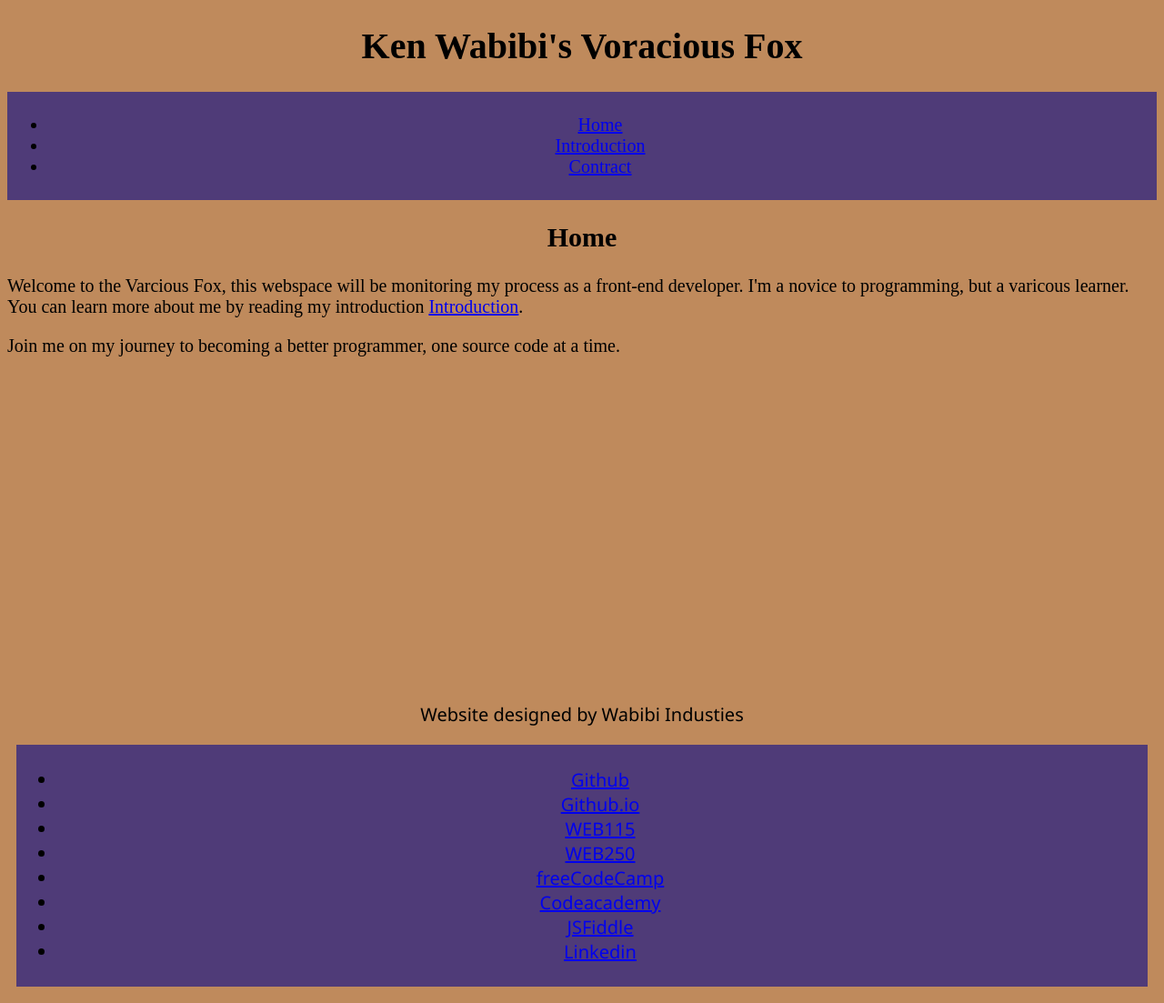
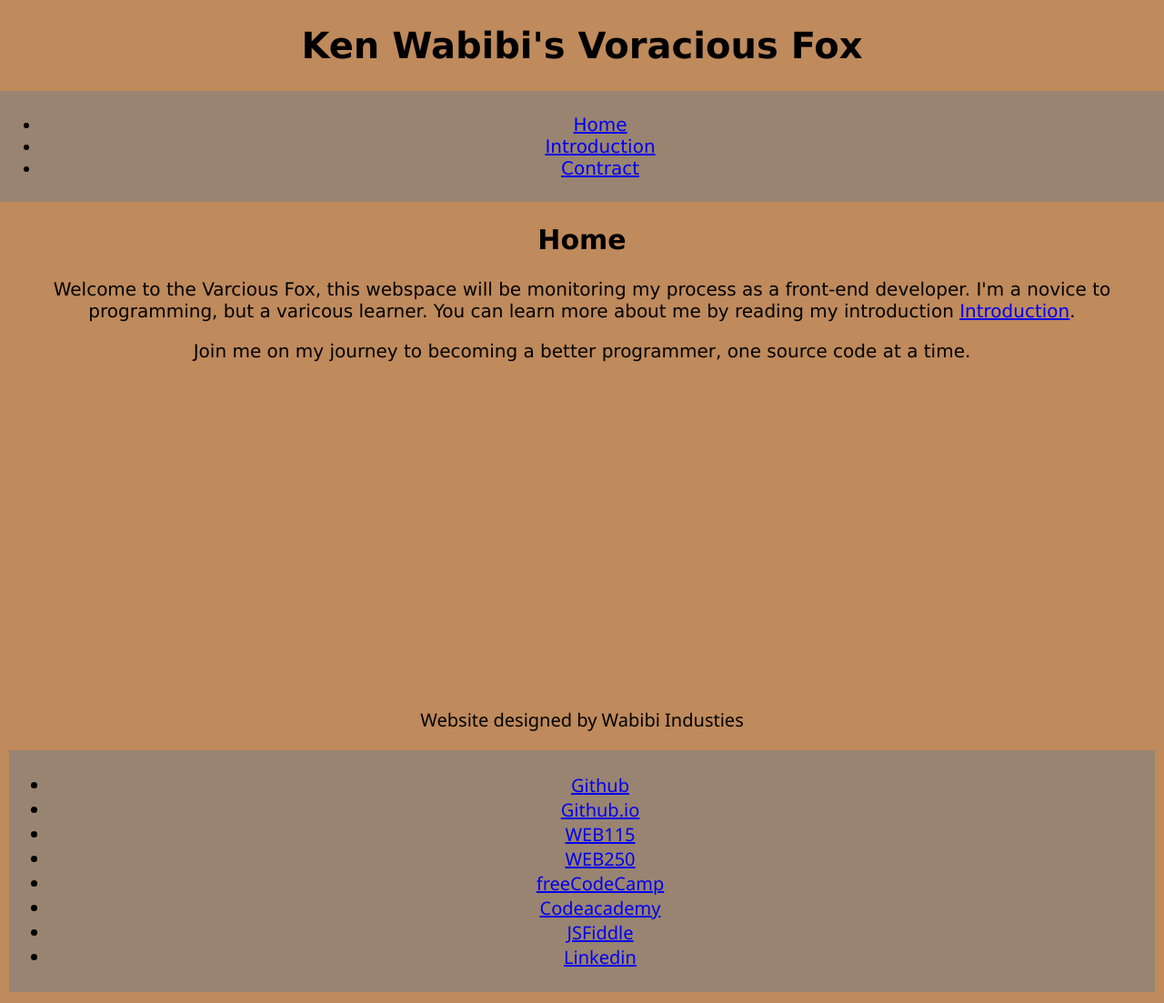
Before and after one commit to KenLWabibi/KenLWabibi.github.io, a PHP site: page / in a window 1280 px wide. Shown: the whole page at 91% size. Run offline with PHP 8.4, Linux system fonts and the light colour scheme.

Commit message:
Update VF_layout1.css

```diff
--- a/VF_layout1.css
+++ b/VF_layout1.css
@@ -9,20 +9,21 @@
 	Date: 18Jan24
    =============================================
 */
+body {
+    background-color:rgba(191, 138, 92);
+    font-family: "Lucida Grande", "Lucida Sans Unicode", "Lucida Sans", "DejaVu Sans", Verdana, sans-serif;
+    margin: 0;
+    padding: 0;
+    text-align: center;
+}
 nav {
-    background-color: #4f3b78;
+    background-color: #998471;
     padding: 5px;
     text-align: center;
 }
 html, body {
 /* Increase font size for desktop */
 	font-size: 20px;
-}
-
-html {
-/* Set background color for desktop */
-	background-color: rgba(191, 138, 92);
-	margin: 0px auto;
 }
 h1, h2, h3, h4, h5, h6 {
 	text-align: center;
```
